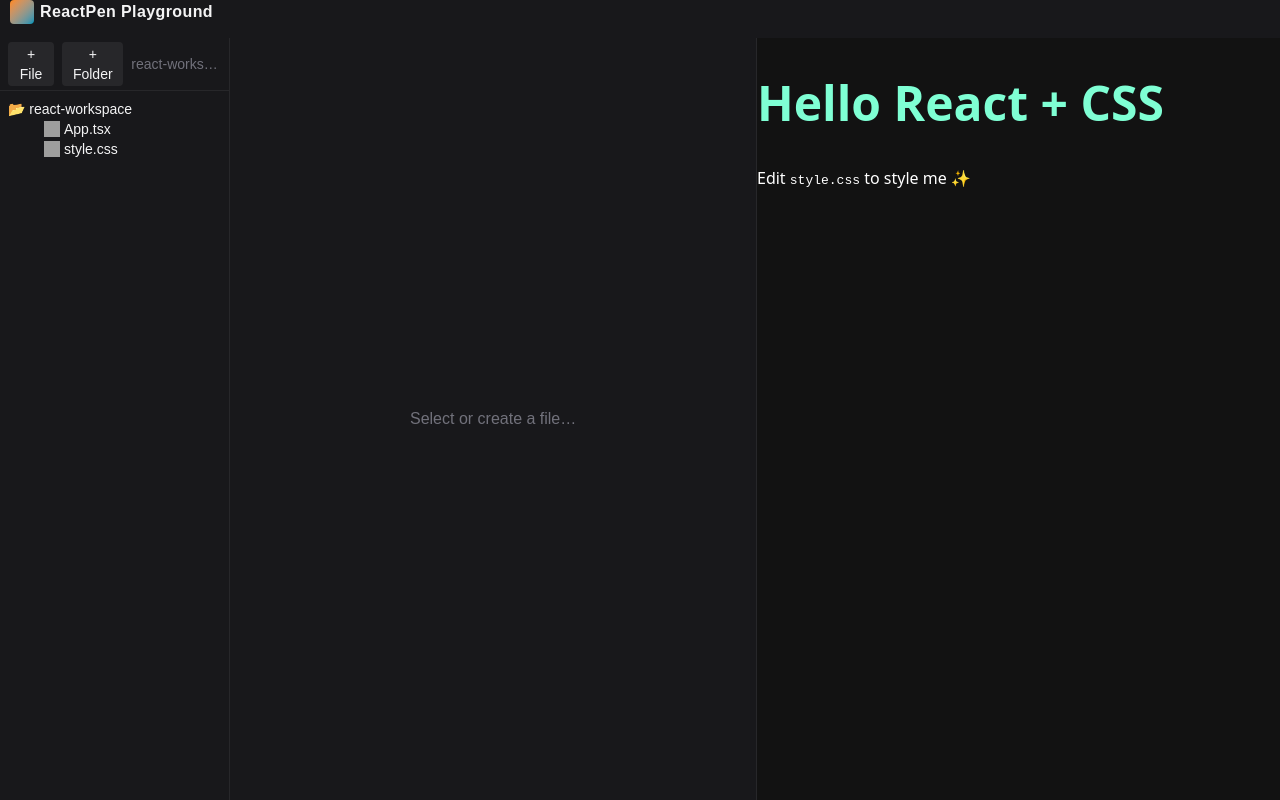
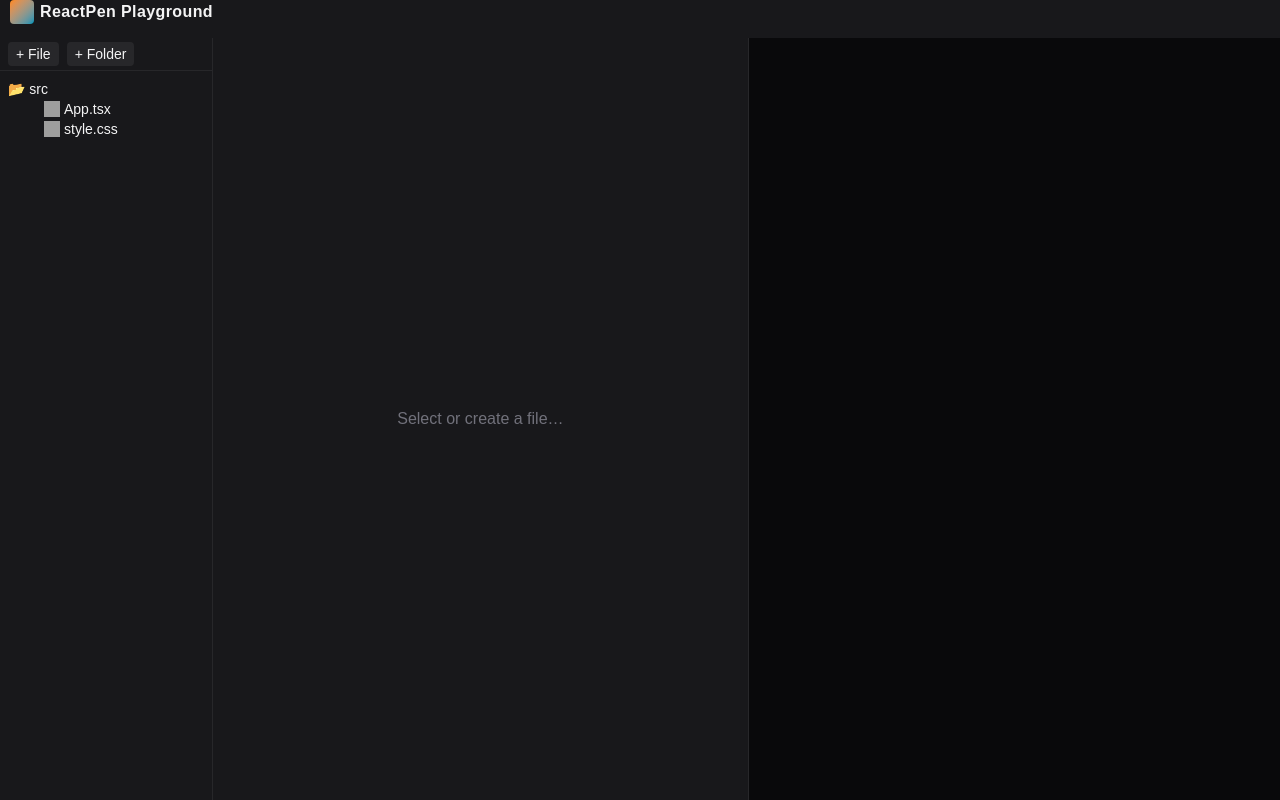
Before and after one commit to JPereyra7/IDE, a Next.js app: page /playground in a window 1280 px wide. Built offline with nearby package versions, Linux system fonts and the light colour scheme; grey boxes are pictures that could not be loaded.

Commit message:
changes so we can use imports of files

```diff
--- a/app/components/Filebar.tsx
+++ b/app/components/Filebar.tsx
@@ -109,9 +109,9 @@ export function FileSidebar({ root, setRoot, onSelect }: Props) {
         >
           + Folder
         </button>
-        <span className="ml-auto text-zinc-500 truncate max-w-[7rem]">
+        {/* <span className="ml-auto text-zinc-500 truncate max-w-[7rem]">
           {createTarget.name}
-        </span>
+        </span> */}
       </div>
 
       {/* tree */}
--- a/app/playground/page.tsx
+++ b/app/playground/page.tsx
@@ -11,7 +11,7 @@ import { Editor } from '../components/Editor';
 const initialTree: DirNode = {
   id: 'root',
   type: 'dir',
-  name: 'react-workspace',
+  name: 'src',
   isOpen: true,
   children: [
     {
@@ -102,20 +102,35 @@ export default function Playground() {
 
 /* ── bygger HTML‑dokumentet med React UMD + Babel classic runtime ────── */
 function buildReactDoc(root: DirNode) {
-  /* TSX utan "export default" */
-  const tsx = root.children
+    /* ① sortera så App sist */
+    const files = root.children
       .filter((c): c is FileLeaf => c.type === 'file' && c.language === 'typescript')
-    .map((f) => f.content.replace(/export\s+default\s+/g, ''))
+      .sort((a) => (a.name === 'App.tsx' ? 1 : -1));
+
+    /* ② transformera varje fil */
+    const tsx = files
+      .map(({ name, content }) => {
+        const base = name.replace(/\.[tj]sx?$/, '');        // Korv.tsx -> Korv
+        return (
+          `// ---- ${name} ----\n` +
+          content
+            /* ta bort import‑rader */
+            .replace(/import[^;]+;\n?/g, '')
+            /* ersätt "export default" med global var */
+            .replace(/export\s+default\s+function\s+(\w+)/, 'function $1')
+            .replace(/export\s+default\s+(\w+)/, `const ${base} = $1`)
+        );
+      })
       .join('\n');
 
-  /* alla CSS‑regler */
+    /* ③ samla CSS */
     const css = root.children
       .filter((c): c is FileLeaf => c.type === 'file' && c.language === 'css')
       .map((f) => f.content)
       .join('\n');
 
-  /* aliasera hooks så vi slipper React.useState */
-  const reactHelpers =
+    /* ④ alias för hooks */
+    const helpers =
       'const { useState, useEffect, useRef, useMemo, useCallback } = React;';
 
     return `<!DOCTYPE html>
@@ -123,18 +138,16 @@ function buildReactDoc(root: DirNode) {
     <head>
       <meta charset="utf-8" />
       <style>${css}</style>
-
       <script src="https://unpkg.com/react@18/umd/react.development.js"></script>
       <script src="https://unpkg.com/react-dom@18/umd/react-dom.development.js"></script>
       <script src="https://unpkg.com/@babel/standalone/babel.min.js"></script>
     </head>
-
     <body>
       <div id="root"></div>
 
       <script type="text/babel" data-presets="typescript,react">
   /* @jsx React.createElement */
-${reactHelpers}
+  ${helpers}
   ${tsx}
 
   const root = ReactDOM.createRoot(document.getElementById('root'));
@@ -143,6 +156,7 @@ root.render(React.createElement(App));
     </body>
   </html>`;
   }
+
 
 /* ── immutabel fil‑update ──────────────────────────────────────────── */
 function updateFile(node: DirNode, id: string, txt: string): DirNode {
```
Lines whose indentation alone changed are shown as unchanged.
